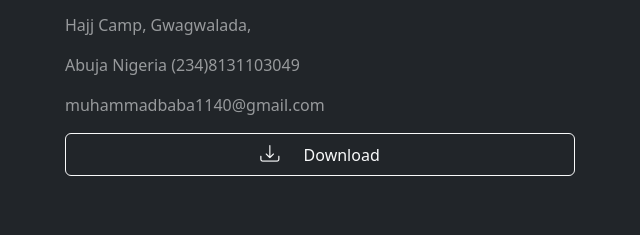
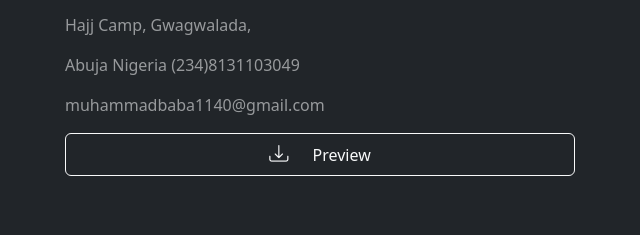
Before and after one commit to muhammadbaba/muhammadbaba.github.io, a plain HTML site: page index.html in a window 1280 px wide. Shown: the part 1105-1340 px from the top of the page, 345-985 px from the left. Drawn offline with nearby package versions, Linux system fonts and the light colour scheme.

Commit message:
changed my dowload to preview

```diff
--- a/index.html
+++ b/index.html
@@ -65,7 +65,7 @@
                     </div>
                     <div>
                         <a href="https://docs.google.com/document/d/1XL40L57KYXZo6FFlMVgUjnmRVDF923O-/edit?usp=drivesdk&ouid=118170112929987912777&rtpof=true&sd=true">
-                            <button type="button" class="btn btn-outline-light w-75"><i class="bi bi-download"></i> Download</button>
+                            <button type="button" class="btn btn-outline-light w-75"><i class="bi bi-download"></i> Preview</button>
                         </a>
                     </div>
                 </div>
```
